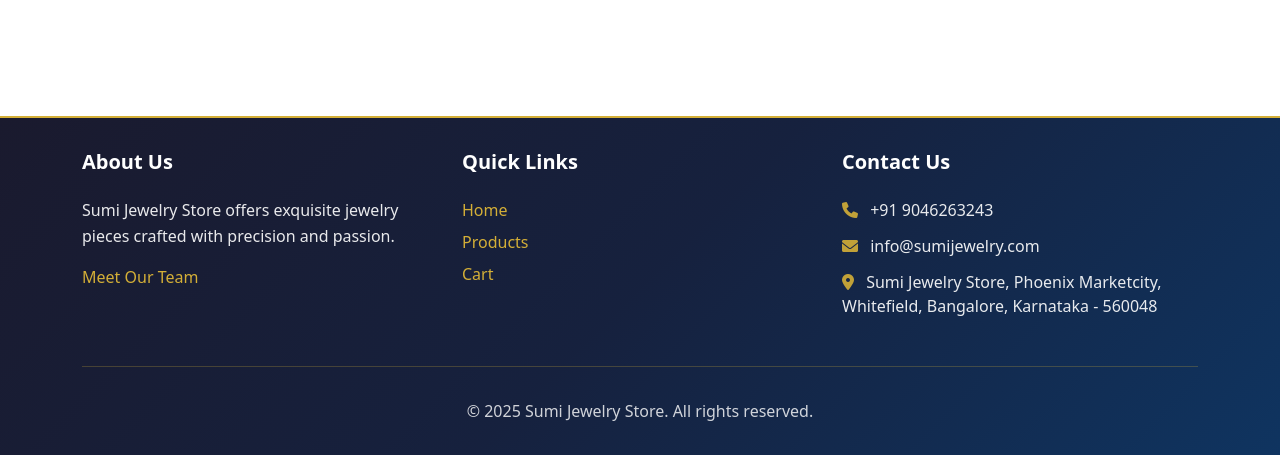
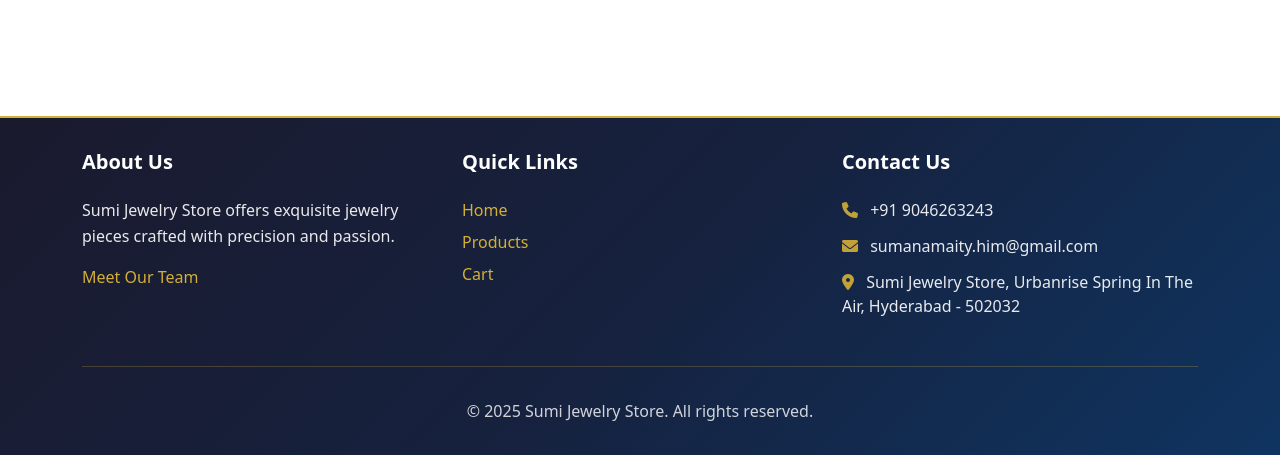
Before and after one commit to sumanamaity1993/sumijewelry, a Django app: page /accounts/signup/ in a window 1280 px wide. Shown: the part 777-1232 px from the top of the page. Run offline with Django 5.2, Linux system fonts and the light colour scheme; some libraries are stand-ins or nearby versions.

Commit message:
Change - address and email

```diff
--- a/templates/base.html
+++ b/templates/base.html
@@ -336,8 +336,8 @@
                     <h5 style="color: #ffffff; font-weight: 600; margin-bottom: 1.5rem;">Contact Us</h5>
                     <ul class="list-unstyled">
                         <li style="color: #ffffff; opacity: 0.9; margin-bottom: 0.75rem;"><i class="fas fa-phone" style="color: #d4af37; margin-right: 0.5rem;"></i> +91 9046263243</li>
-                        <li style="color: #ffffff; opacity: 0.9; margin-bottom: 0.75rem;"><i class="fas fa-envelope" style="color: #d4af37; margin-right: 0.5rem;"></i> info@sumijewelry.com</li>
-                        <li style="color: #ffffff; opacity: 0.9; margin-bottom: 0.75rem;"><i class="fas fa-map-marker-alt" style="color: #d4af37; margin-right: 0.5rem;"></i> Sumi Jewelry Store, Phoenix Marketcity, Whitefield, Bangalore, Karnataka - 560048</li>
+                        <li style="color: #ffffff; opacity: 0.9; margin-bottom: 0.75rem;"><i class="fas fa-envelope" style="color: #d4af37; margin-right: 0.5rem;"></i> sumanamaity.him@gmail.com</li>
+                        <li style="color: #ffffff; opacity: 0.9; margin-bottom: 0.75rem;"><i class="fas fa-map-marker-alt" style="color: #d4af37; margin-right: 0.5rem;"></i> Sumi Jewelry Store, Urbanrise Spring In The Air, Hyderabad - 502032</li>
                     </ul>
                 </div>
             </div>
```
Also changed, not shown: 1 other file.
